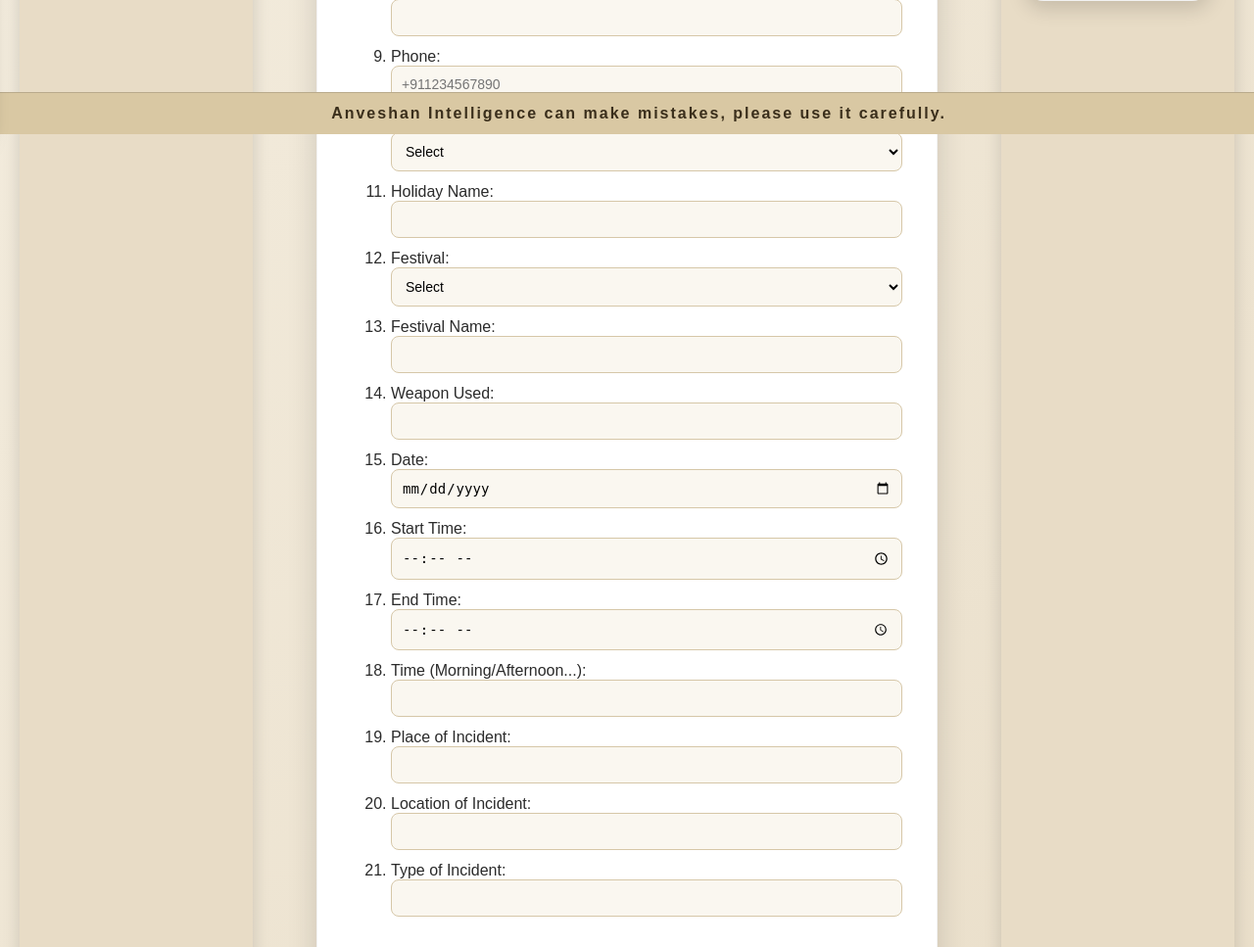
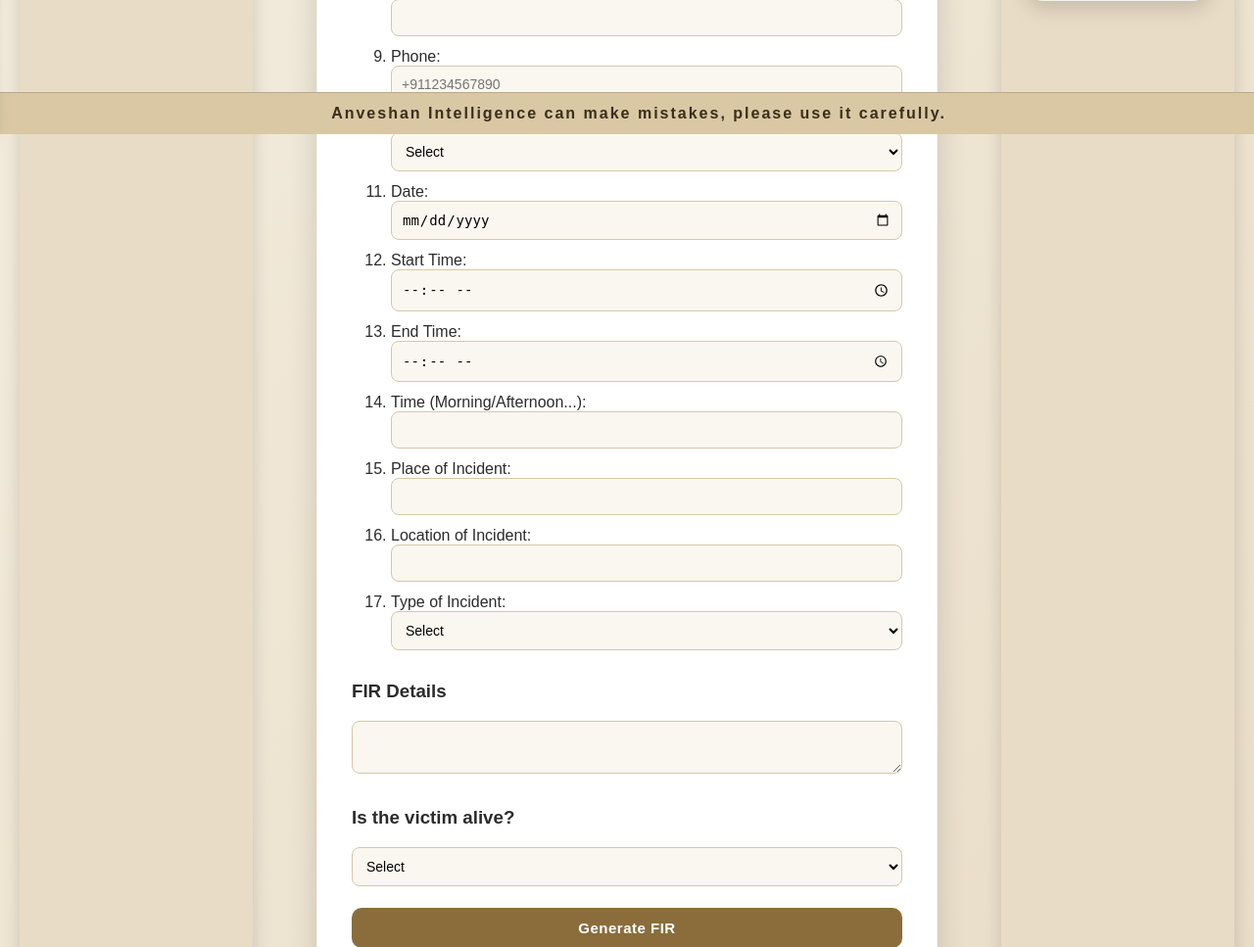
Before and after one commit to DanubeLG/Police-assistance-system, a Flask app: page /chatbot1 in a window 1280 px wide. Shown: the part 663-1630 px from the top of the page at 98% size. Run offline with Flask 3, Linux system fonts and the light colour scheme; some libraries are stand-ins or nearby versions.

Commit message:
Update chatbot1.html

```diff
--- a/templates/chatbot1.html
+++ b/templates/chatbot1.html
@@ -39,29 +39,20 @@
           <li>Address: <input id="address"></li>
           <li>Phone: <input type="tel" pattern="\+91[0-9]{10}" placeholder="+911234567890" required></li>
 
-          <li>Holiday:
-            <select id="holiday">
-              <option value="">Select</option>
-              <option>Yes</option>
-              <option>No</option>
-              <option>No idea</option>
-            </select>
-          </li>
 
-          <li>Holiday Name: <input></li>
+          <li>Weapon Used:
+          <select id="weaponUsed">
+          <option value="">Select</option>
+          <option>Knife</option>
+          <option>Gun</option>
+          <option>Rope</option>
+          <option>Acid</option>
+          <option>Dumbbell</option>
+          <option>Poison</option>
+          <option>Other</option>
+         </select>
+         </li>
 
-          <li>Festival:
-            <select id="festival">
-              <option value="">Select</option>
-              <option>Yes</option>
-              <option>No</option>
-              <option>No idea</option>
-            </select>
-          </li>
-
-          <li>Festival Name: <input></li>
-
-          <li>Weapon Used: <input id="weaponUsed"></li>
           <li>Date: <input type="date" id="date"></li>
           <li>Start Time: <input type="time" id="startTime"></li>
           <li>End Time: <input type="time" id="endTime"></li>
@@ -70,7 +61,20 @@
           <li>Place of Incident: <input></li>
 
           <li>Location of Incident: <input id="location"></li>
-          <li>Type of Incident: <input id="incidentType"></li>
+          <li>Type of Incident:
+          <select id="incidentType">
+          <option value="">Select</option>
+          <option>Theft</option>
+          <option>Robbery</option>
+          <option>Assault</option>
+          <option>Murder</option>
+          <option>Kidnapping</option>
+          <option>Domestic Violence</option>
+          <option>Fraud</option>
+          <option>Other</option>
+        </select>
+         </li>
+
         </ol>
 
         <h3>FIR Details</h3>
```
